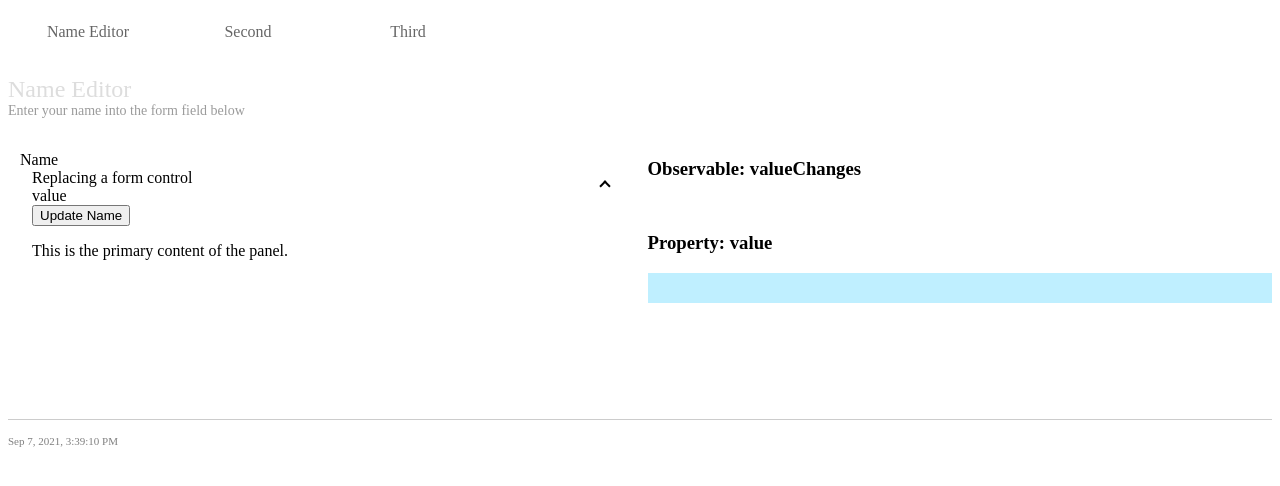
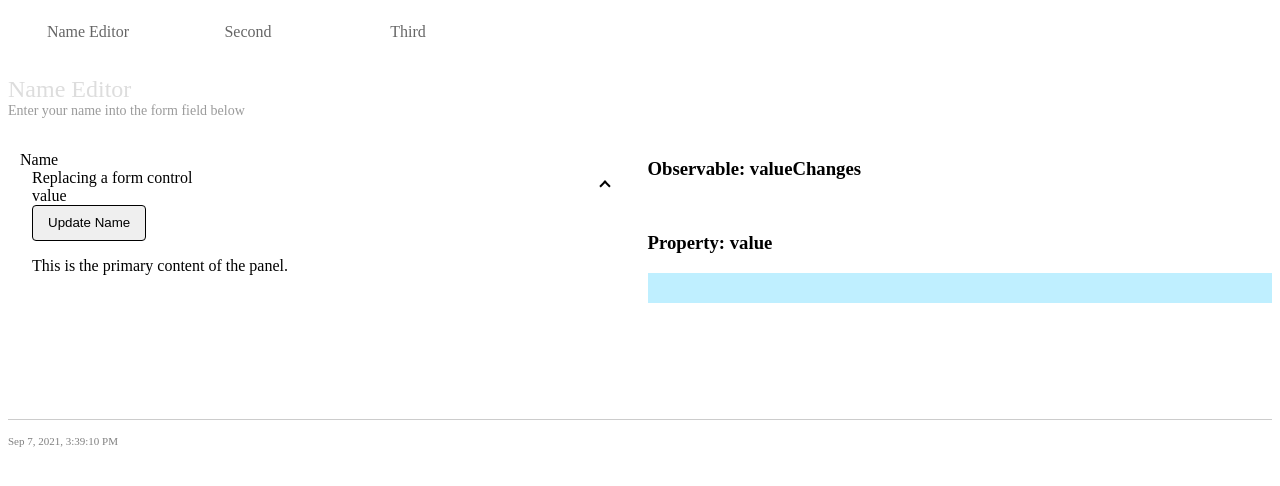
Before and after one commit to elwoodviewgol/Forms, an Angular app: page / in a window 1280 px wide. Both pictures are taken after a click on the button "Replacing a form control value". Shown: the top 486 px of the page. Built offline with nearby package versions, Linux system fonts and the light colour scheme; a web font is replaced by a local one.

Commit message:
2 files modified

```diff
--- a/src/app/components/name-editor/name-editor.component.html
+++ b/src/app/components/name-editor/name-editor.component.html
@@ -17,7 +17,7 @@
           </mat-panel-description>
         </mat-expansion-panel-header>
 
-        <button (click)="updateName()">Update Name</button>
+        <button (click)="updateName()" mat-stroked-button>Update Name</button>
         <p>This is the primary content of the panel.</p>
 
       </mat-expansion-panel>
--- a/src/app/components/name-editor/name-editor.component.ts
+++ b/src/app/components/name-editor/name-editor.component.ts
@@ -13,4 +13,8 @@ export class NameEditorComponent implements OnInit {
   constructor() {}
 
   ngOnInit() {}
+
+  public updateName() {
+    this.name.setValue('Nancy');
+  }
 }
```
